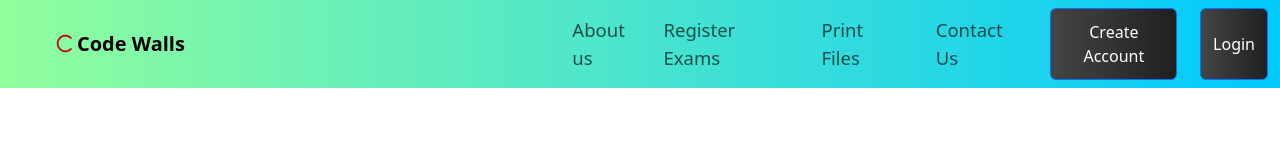
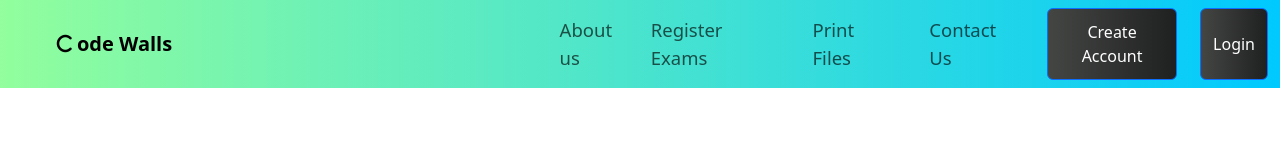
Before and after one commit to tataw-cl/Code-walls.github.io, a plain HTML site: page index.html in a window 1280 px wide. Drawn offline with nearby package versions, Linux system fonts and the light colour scheme.

Commit message:
Added Favicons and updated Font.

```diff
--- a/index.html
+++ b/index.html
@@ -1,13 +1,14 @@
 <!DOCTYPE html>
 <html lang="en">
 <head>
+
     <meta charset="UTF-8">
     <meta http-equiv="X-UA-Compatible" content="IE=edge">
     <meta name="viewport" content="width=device-width, initial-scale=1.0">
     <title>Code Walls</title>
+    <script src="https://kit.fontawesome.com/b4fae68e1a.js" crossorigin="anonymous"></script>
+    <link rel="shortcut icon" href="Assets/favicons/favicon(2).ico" type="image/x-icon">
     <link rel="stylesheet" href="Assets/style.css">
-    <link rel="stylesheet" href="path/to/font-awesome/css/font-awesome.min.css">
-
     <link href="https://cdn.jsdelivr.net/npm/bootstrap@5.3.0-alpha3/dist/css/bootstrap.min.css" rel="stylesheet"
         integrity="sha384-KK94CHFLLe+nY2dmCWGMq91rCGa5gtU4mk92HdvYe+M/SXH301p5ILy+dN9+nJOZ" crossorigin="anonymous">
 
@@ -15,8 +16,9 @@
 <body>
 <nav class="navbar navbar-expand-lg bg-body-tertiary" >
 
-<a class="navbar-brand" width="30" height="30" href="#"><i class="fa-regular fa-c" style="color: #b91313;"></i>
-            Code Walls</a>
+<a class="navbar-brand" width="60" height="750" href="#"> <i><i class="fa-solid fa-c"
+style="color: linear-gradient(to right, #637264, #00C9FF); ;"> </i></i>
+            ode Walls</a>
     <div class="container-fluid">
         <div class="collapse navbar-collapse" id="navbarSupportedContent">
             <ul class="navbar-nav me-auto mb-2 mb-lg-0">
```
Also changed, not shown: Assets/favicons/favicon (1).ico (added), Assets/favicons/favicon(2).ico (added).
